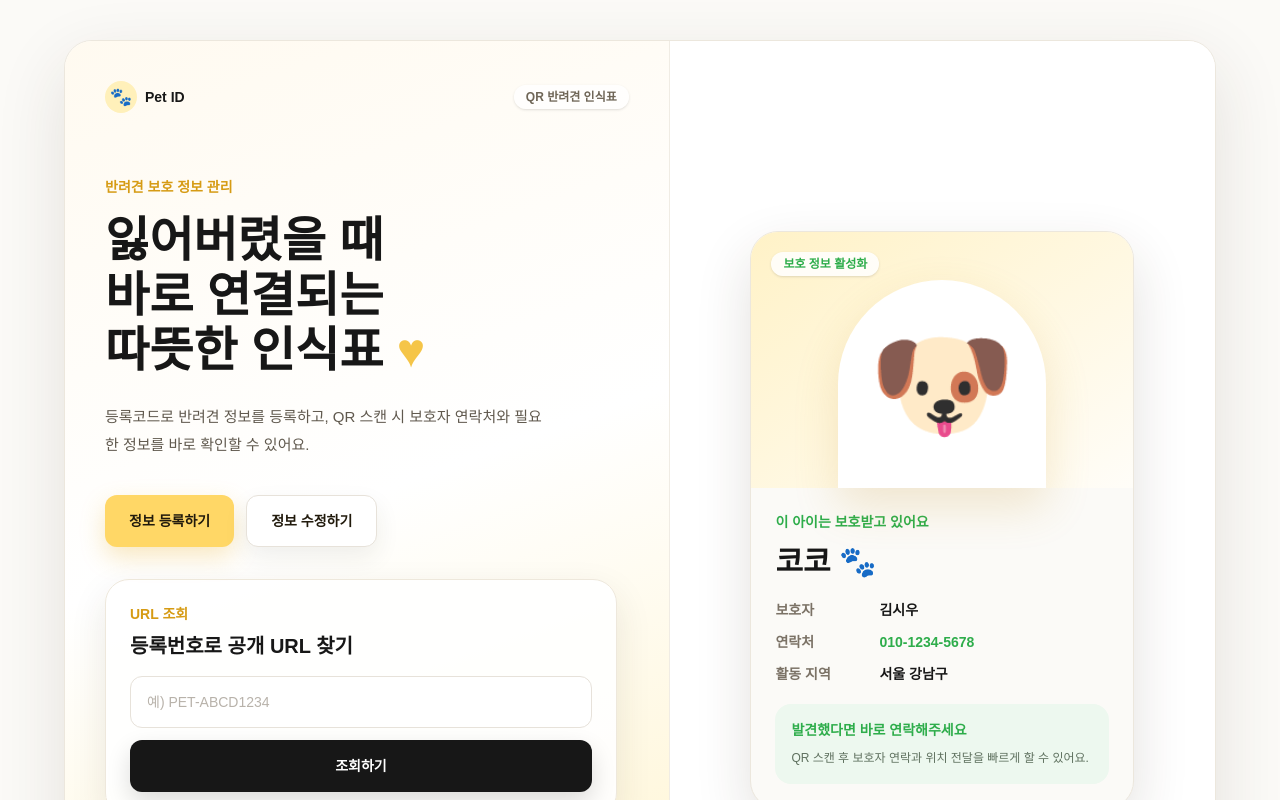
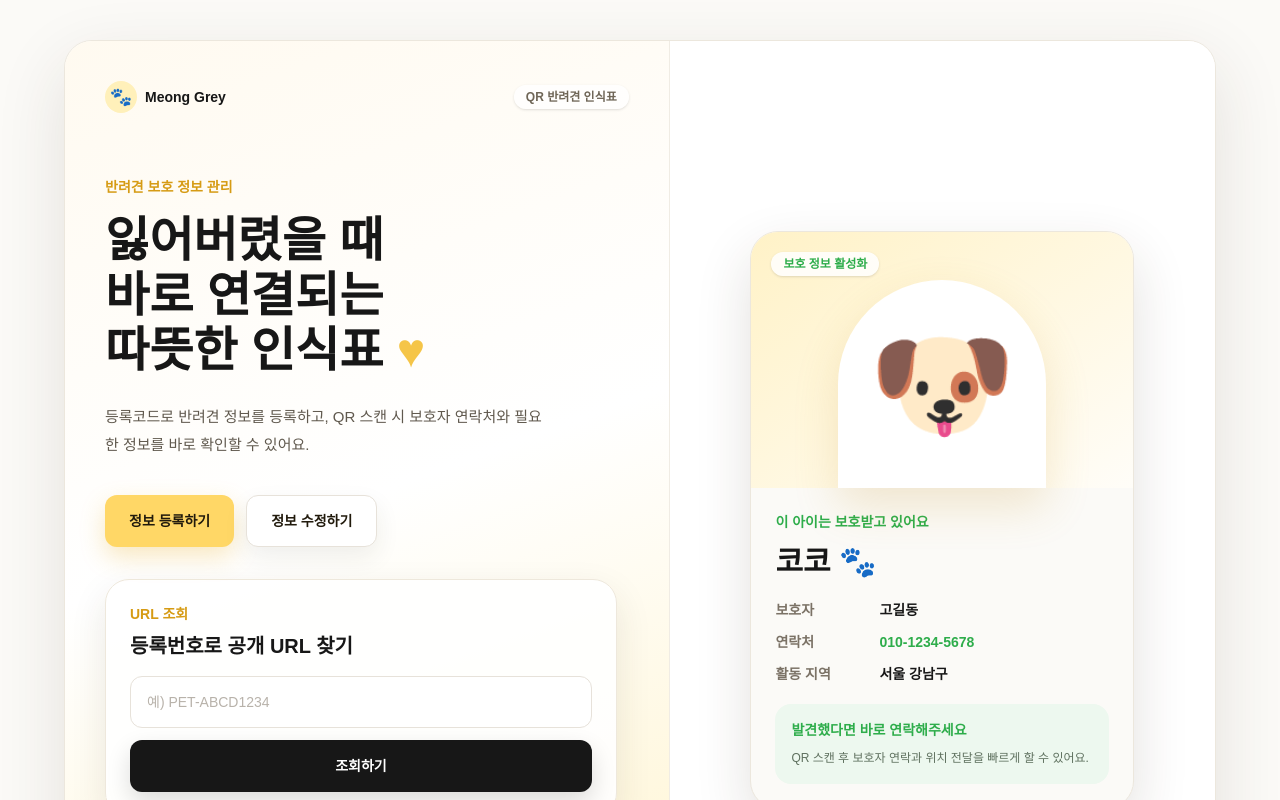
Before and after one commit to ksw110/pet-id-mvp, a Next.js app: page / in a window 1280 px wide. Shown: the top 800 px of the page. Built offline with nearby package versions, Linux system fonts and the light colour scheme.

Commit message:
브랜드이름 수정

```diff
--- a/src/app/admin/page.tsx
+++ b/src/app/admin/page.tsx
@@ -186,7 +186,7 @@ export default function AdminPage() {
         <header className="mb-8 border-b border-[#f0ece4] pb-5">
           <div className="mb-8 flex items-center gap-2 font-bold">
             <span className="grid h-8 w-8 place-items-center rounded-full bg-[#fff0ba] text-lg">🐾</span>
-            Pet ID
+            Meong Grey
           </div>
 
           <p className="mb-3 text-sm font-bold text-[#d69b14]">Admin</p>
--- a/src/app/edit/page.tsx
+++ b/src/app/edit/page.tsx
@@ -208,7 +208,7 @@ export default function EditPage() {
         <header className="mb-8 border-b border-[#f0ece4] pb-5">
           <Link href="/" className="mb-8 flex items-center gap-2 font-bold">
             <span className="grid h-8 w-8 place-items-center rounded-full bg-[#fff0ba] text-lg">🐾</span>
-            Pet ID
+            Meong Grey
           </Link>
           <p className="mb-3 text-sm font-bold text-[#d69b14]">Edit Pet Info</p>
           <h1 className="text-3xl font-black leading-tight sm:text-4xl">반려견 정보 수정</h1>
--- a/src/app/page.tsx
+++ b/src/app/page.tsx
@@ -49,7 +49,7 @@ export default function HomePage() {
           <header className="flex items-center justify-between text-sm">
             <div className="flex items-center gap-2 font-bold">
               <span className="grid h-8 w-8 place-items-center rounded-full bg-[#fff0ba] text-lg">🐾</span>
-              Pet ID
+              Meong Grey
             </div>
             <span className="rounded-full bg-white/80 px-3 py-1 text-xs font-bold text-[#6f6657] shadow-sm">
               QR 반려견 인식표
@@ -166,7 +166,7 @@ export default function HomePage() {
                 <div className="space-y-3 text-sm">
                   <div className="grid grid-cols-[92px_1fr] gap-3">
                     <span className="font-bold text-[#7b7266]">보호자</span>
-                    <span className="font-black">김시우</span>
+                    <span className="font-black">고길동</span>
                   </div>
                   <div className="grid grid-cols-[92px_1fr] gap-3">
                     <span className="font-bold text-[#7b7266]">연락처</span>
--- a/src/app/privacy/page.tsx
+++ b/src/app/privacy/page.tsx
@@ -7,7 +7,7 @@ export default function PrivacyPage() {
         <header className="mb-8 border-b border-[#f0ece4] pb-6">
           <div className="mb-8 flex items-center gap-2 font-bold">
             <span className="grid h-8 w-8 place-items-center rounded-full bg-[#fff0ba] text-lg">🐾</span>
-            Pet ID
+            Meong Grey
           </div>
           <p className="mb-3 text-sm font-bold text-[#d69b14]">Privacy Policy</p>
           <h1 className="text-3xl font-black leading-tight sm:text-4xl">
--- a/src/app/qr-code/page.tsx
+++ b/src/app/qr-code/page.tsx
@@ -118,7 +118,7 @@ export default function QrCodeLookupPage() {
         <header className="mb-8 border-b border-[#f0ece4] pb-5">
           <div className="mb-8 flex items-center gap-2 font-bold">
             <span className="grid h-8 w-8 place-items-center rounded-full bg-[#fff0ba] text-lg">🐾</span>
-            Pet ID
+            Meong Grey
           </div>
 
           <p className="mb-3 text-sm font-bold text-[#d69b14]">QR 코드 조회</p>
--- a/src/app/register/page.tsx
+++ b/src/app/register/page.tsx
@@ -166,7 +166,7 @@ export default function RegisterPage() {
           <header className="flex items-center justify-between text-sm">
             <div className="flex items-center gap-2 font-bold">
               <span className="grid h-8 w-8 place-items-center rounded-full bg-[#fff0ba] text-lg">🐾</span>
-              Pet ID
+              Meong Grey
             </div>
             <span className="text-xs font-medium text-[#6f6657]">QR로 연결되는 우리 아이의 정보</span>
           </header>
@@ -196,7 +196,7 @@ export default function RegisterPage() {
           <header className="mb-8 flex items-center justify-between border-b border-[#f0ece4] pb-5 lg:hidden">
             <Link href="/" className="flex items-center gap-2 font-bold">
               <span className="grid h-8 w-8 place-items-center rounded-full bg-[#fff0ba] text-lg">🐾</span>
-              Pet ID
+              Meong Grey
             </Link>
           </header>
 
@@ -453,7 +453,7 @@ export default function RegisterPage() {
 
           {resultUrl && (
             <div id="qr-result" className="mt-7 rounded-2xl border border-[#eee8dc] bg-[#fffdf8] p-5 text-center">
-              <p className="text-xs font-bold text-[#8b8378]">생성된 Pet ID 링크</p>
+              <p className="text-xs font-bold text-[#8b8378]">생성된 Meong Grey 링크</p>
               <p className="mt-2 break-all text-sm text-[#4f493f]">{resultUrl}</p>
 
               <Image
--- a/src/app/registration-codes/page.tsx
+++ b/src/app/registration-codes/page.tsx
@@ -115,7 +115,7 @@ export default function RegistrationCodesPage() {
         <header className="mb-8 border-b border-[#f0ece4] pb-5">
           <div className="mb-8 flex items-center gap-2 font-bold">
             <span className="grid h-8 w-8 place-items-center rounded-full bg-[#fff0ba] text-lg">🐾</span>
-            Pet ID
+            Meong Grey
           </div>
 
           <p className="mb-3 text-sm font-bold text-[#d69b14]">Registration Codes</p>
```
